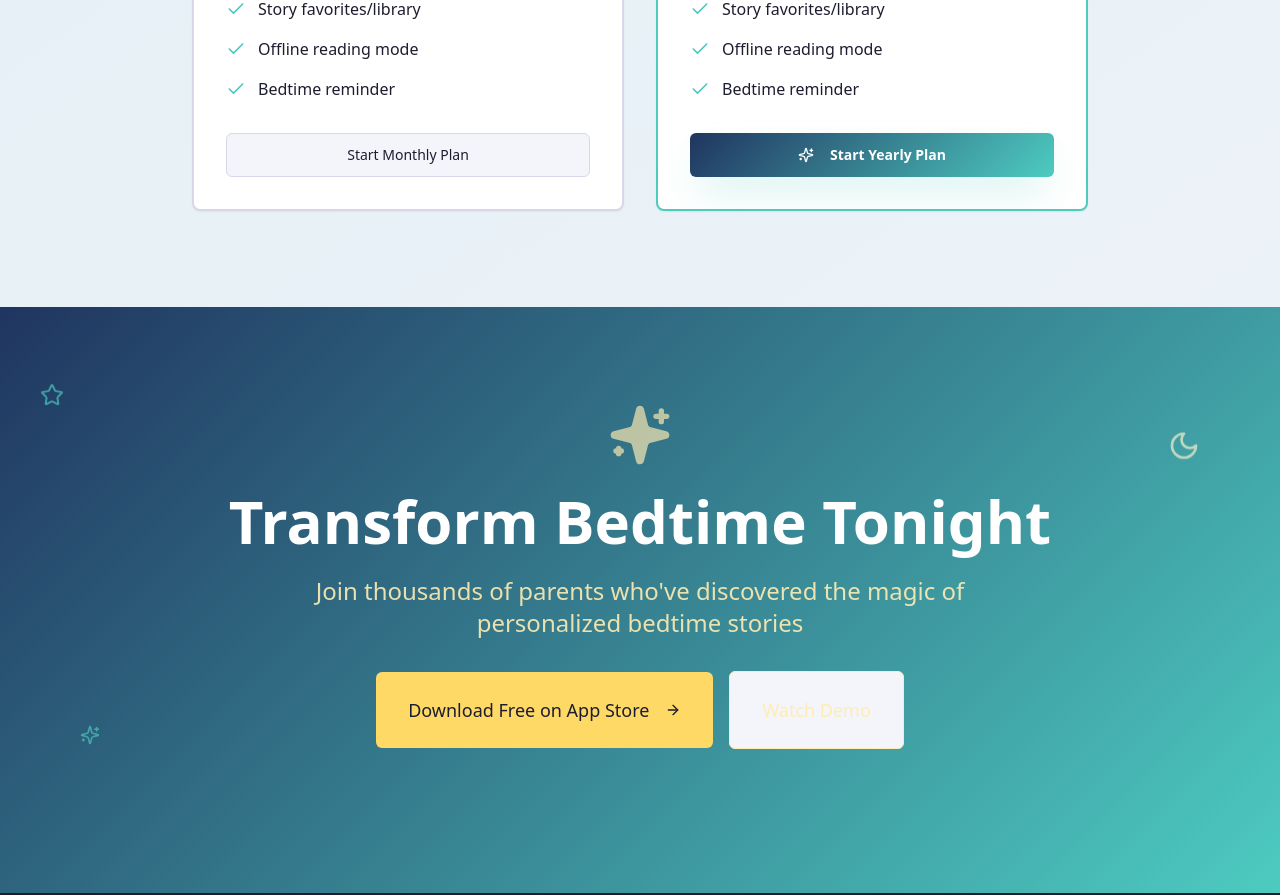
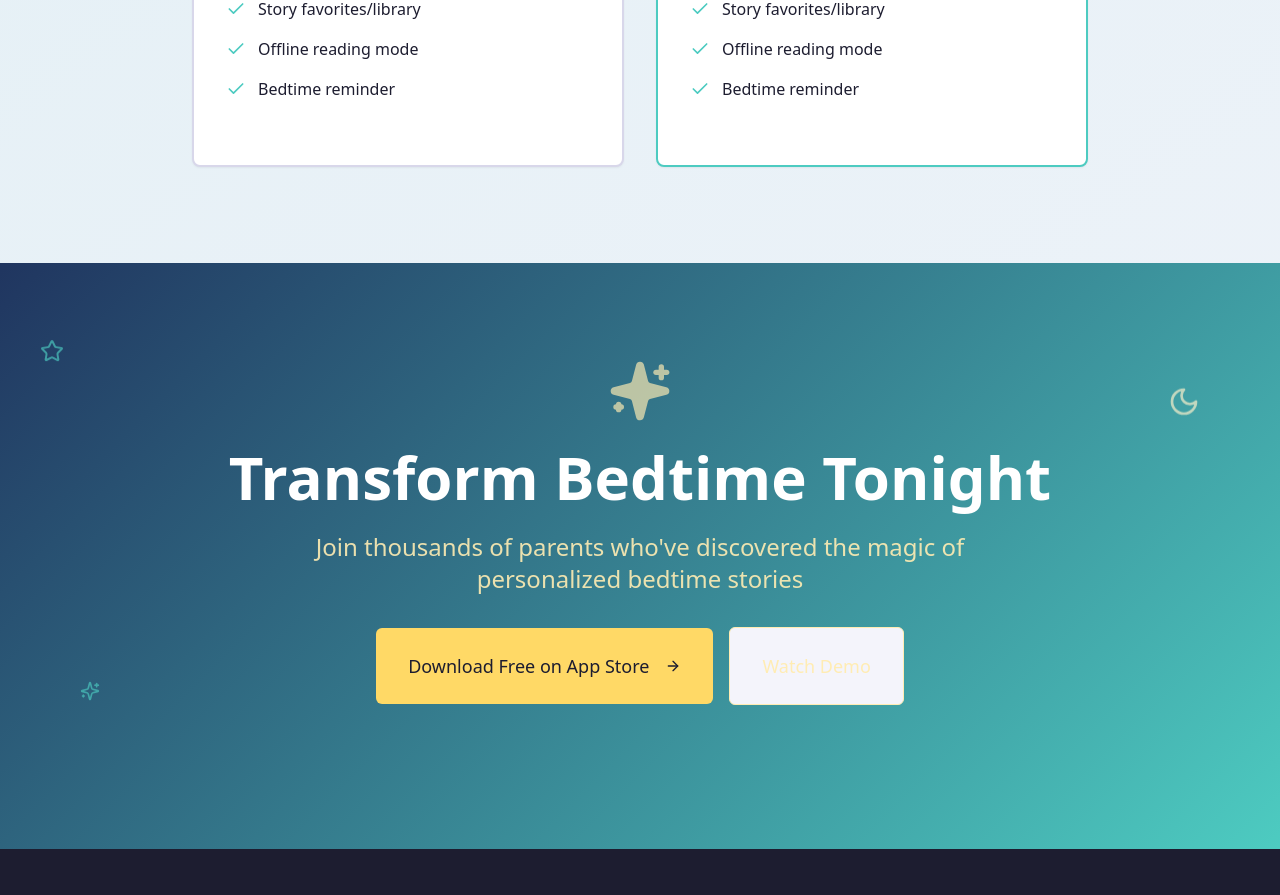
Before and after one commit to bigdog6978/cabo-wabo-landing-page, a React (Vite) app: page / in a window 1280 px wide. Shown: the part 6140-7035 px from the top of the page. Built offline with nearby package versions, Linux system fonts and the light colour scheme.

Commit message:
Remove buttons
Removed the "Start Monthly Plan" and "Start Yearly Plan" buttons from the pricing section.

```diff
--- a/src/components/PricingSection.tsx
+++ b/src/components/PricingSection.tsx
@@ -55,9 +55,6 @@ const PricingSection = () => {
               </li>
             </ul>
 
-            <Button variant="outline" className="w-full" size="lg">
-              Start Monthly Plan
-            </Button>
           </Card>
 
           {/* Yearly Plan */}
@@ -103,10 +100,6 @@ const PricingSection = () => {
               </li>
             </ul>
 
-            <Button variant="hero" className="w-full" size="lg">
-              <Sparkles className="w-5 h-5 mr-2" />
-              Start Yearly Plan
-            </Button>
           </Card>
         </div>
 
```
